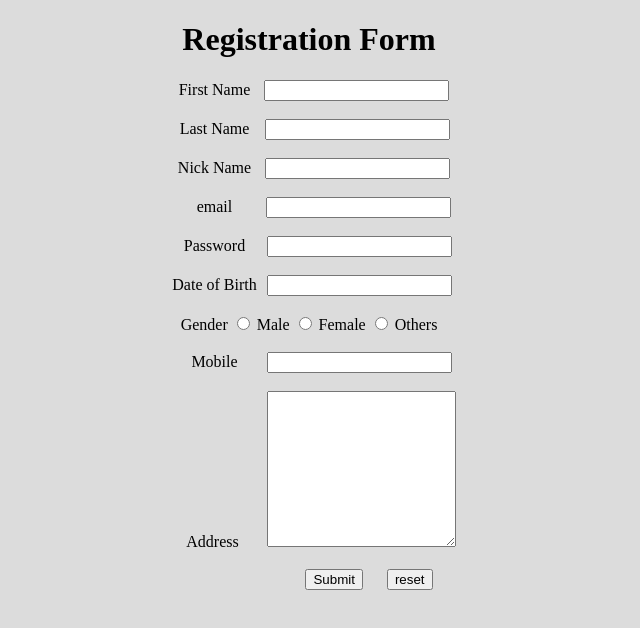
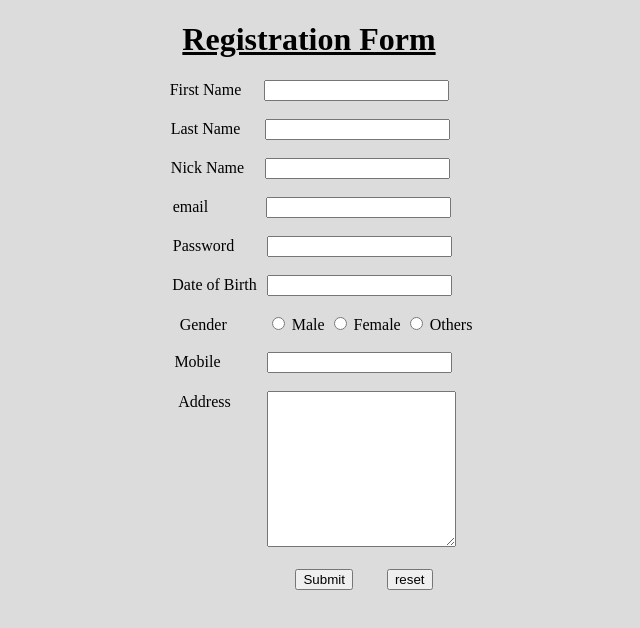
Before and after one commit to NitheeshTringapps/Html-Task-3, a plain HTML site: page index.html in a window 1280 px wide. Shown: the whole page, without its empty margins (331-971 px from the left). Drawn offline with Linux system fonts and the light colour scheme.

Commit message:
Update index.html

```diff
--- a/index.html
+++ b/index.html
@@ -12,32 +12,32 @@
 </head>
 <body>
     <div>
-        <h1>Registration Form</h1>
+        <h1><u>Registration Form</u></h1>
         <form>
-            <label for="fname">First Name</label>
-            <input type="text" style="position: relative; left: 10px"><br><br>
-            <label for="lname">Last Name</label>
-            <input type="text" style="position: relative; left: 12px"><br><br>
-            <label for="nickname">Nick Name</label>
-            <input type="text" style="position: relative; left: 10px"><br><br>
-            <label for="email">email</label>
-            <input type="text" style="position: relative; left: 30px"><br><br>
-            <label for="Password">Password</label>
-            <input type="text" style="position: relative; left: 18px"><br><br>
+            <label for="fname" style="position: relative; right: 9px;">First Name</label>
+            <input type="text" style="position: relative; left: 10px" required><br><br>
+            <label for="lname" style="position: relative; right: 9px;">Last Name</label>
+            <input type="text" style="position: relative; left: 12px" required><br><br>
+            <label for="nickname" style="position: relative; right: 7px;">Nick Name</label>
+            <input type="text" style="position: relative; left: 10px" required><br><br>
+            <label for="email" style="position: relative; right: 24px;">email</label>
+            <input type="text" style="position: relative; left: 30px" required><br><br>
+            <label for="Password" style="position: relative; right: 11px;">Password</label>
+            <input type="text" style="position: relative; left: 18px" required><br><br>
             <label for="dob">Date of Birth</label>
-            <input type="text" style="position: relative; left: 6px"><br><br>
-            <label for="gender">Gender</label>
-            <input type="radio" name="gender" id="gen" style="position: relative; left: 0px">
-            <label for="gender">Male</label>
-            <input type="radio" name="gender" id="gen">
-            <label for="gender">Female</label>
-            <input type="radio" name="gender" id="gen">
-            <label for="gender">Others</label><br><br>
-            <label for="mobile">Mobile</label>
-            <input type="text" style="position: relative; left: 25px"><br><br>
-            <label for="address">Address</label>
-            <textarea name="address" id="addr" cols="21" rows="10" style="position: relative; left: 24px"></textarea><br><br>
-            <input type="submit" style="position: relative; left: 50px">
+            <input type="text" style="position: relative; left: 6px" required><br><br>
+            <label for="gender" style="position: relative; right: 1px;">Gender</label>
+            <input type="radio" name="gender" id="gen" style="position: relative; left: 35px">
+            <label for="gender" style="position: relative; left: 35px">Male</label>
+            <input type="radio" name="gender" id="gen" style="position: relative; left: 35px">
+            <label for="gender" style="position: relative; left: 35px">Female</label>
+            <input type="radio" name="gender" id="gen" style="position: relative; left: 35px">
+            <label for="gender" style="position: relative; left: 35px">Others</label><br><br>
+            <label for="mobile" style="position: relative; right: 17px;">Mobile</label>
+            <input type="text" style="position: relative; left: 25px" required><br><br>
+            <label for="address" style="position: relative; right: 8px; top: -140px">Address</label>
+            <textarea name="address" id="addr" cols="21" rows="10" style="position: relative; left: 24px" required></textarea><br><br>
+            <input type="submit" style="position: relative; left: 40px">
             <input type="submit" value="reset" style="position: relative; left: 70px">
         </form>
     </div>
```
